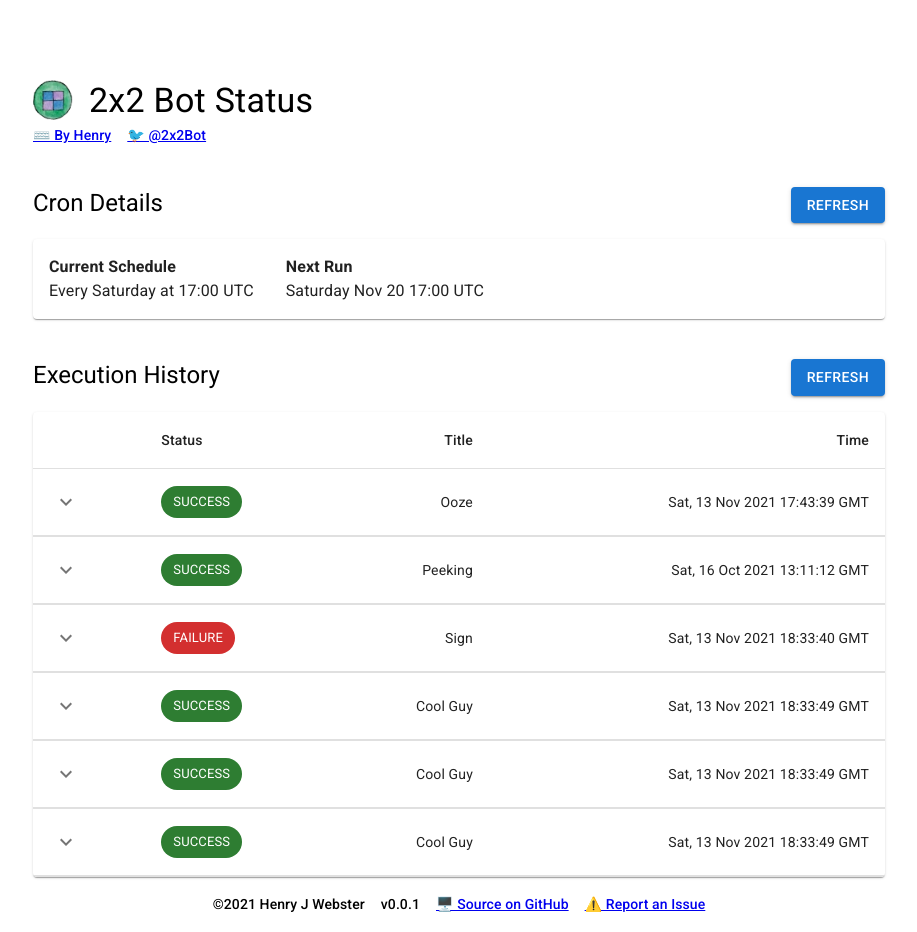
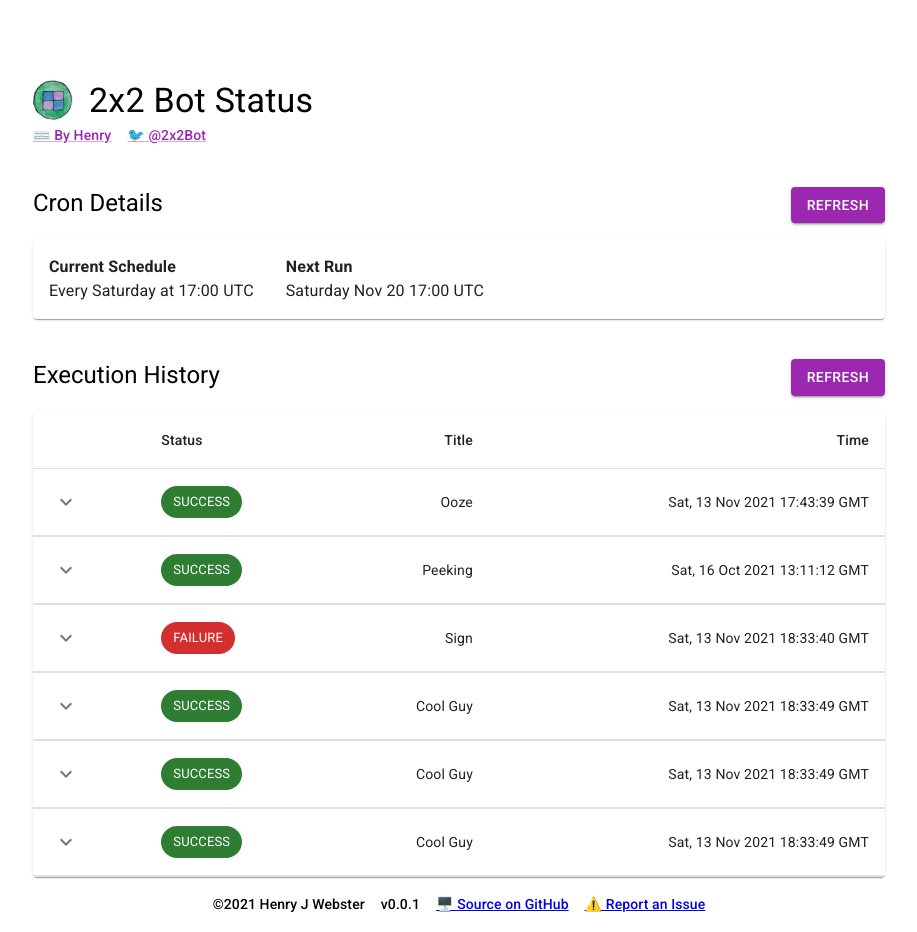
Before and after one commit to henrywebster/twimbot-ui, a React (Create React App) app: page / in a window 1280 px wide. Shown: the whole page, without its empty margins (181-1098 px from the left). Built offline with nearby package versions, Linux system fonts and the light colour scheme; a web font is replaced by a local one.

Commit message:
add mui theming

```diff
--- a/src/App.js
+++ b/src/App.js
@@ -1,9 +1,10 @@
 import "./App.css";
-import { Typography, Grid, Container, Box, Paper } from "@mui/material";
+import { Typography, Grid, Container, Box, Paper, ThemeProvider } from "@mui/material";
 import StatusTable from "./components/status-table";
 import Layout from "./components/layout";
 import React, { useState } from "react";
 import Summary from "./components/summary";
+import theme from "./components/theme";
 
 import "@fontsource/roboto/300.css";
 import "@fontsource/roboto/400.css";
@@ -98,6 +99,7 @@ function App() {
     });
 
     return (
+        <ThemeProvider theme={theme}>
         <Box sx={{ paddingTop: "80px" }}>
             <Container maxWidth="md">
                 <Layout title="2x2 Bot Status">
@@ -106,6 +108,7 @@ function App() {
                 </Layout>
             </Container>
         </Box>
+        </ThemeProvider>
     );
 }
 
--- a/src/components/layout.jsx
+++ b/src/components/layout.jsx
@@ -1,29 +1,21 @@
-import { Grid, Typography } from "@mui/material";
+import { Grid, Typography, Link } from "@mui/material";
 import logo from "../logo.webp";
 
 const Nav = () => (
   <Grid container spacing={2}>
     <Grid item>
-            <Typography
-                component="a"
-                variant="subtitle2"
-                href="https://hwebs.info"
-                target="_blank"
-            >
+      <Link variant="subtitle2" href="https://hwebs.info" target="_blank">
         ⌨️ By Henry
-                {/* <Emoji emoji="🖥" /> Source on GitHub */}
-            </Typography>
+      </Link>
     </Grid>
     <Grid item>
-            <Typography
-                component="a"
+      <Link
         variant="subtitle2"
         href="https://twitter.com/2x2Bot"
         target="_blank"
       >
         🐦 @2x2Bot
-                {/* <Emoji emoji="🖥" /> Source on GitHub */}
-            </Typography>
+      </Link>
     </Grid>
   </Grid>
 );
@@ -92,7 +84,7 @@ function LayoutFooter({ version, copyright }) {
   );
 }
 
-const Layout = ({ id, children, title }) => (
+const Layout = ({ children, title }) => (
   <>
     <Grid container spacing={3} direction="column" justifyContent="center">
       <Grid item xs={12}>
--- /dev/null
+++ b/src/components/theme.jsx
@@ -0,0 +1,15 @@
+import { createTheme } from "@mui/material/styles";
+import { green, purple } from "@mui/material/colors";
+
+const theme = createTheme({
+  palette: {
+    primary: {
+      main: purple[500],
+    },
+    secondary: {
+      main: green[500],
+    },
+  },
+});
+
+export default theme;
```
Lines whose indentation alone changed are shown as unchanged.
